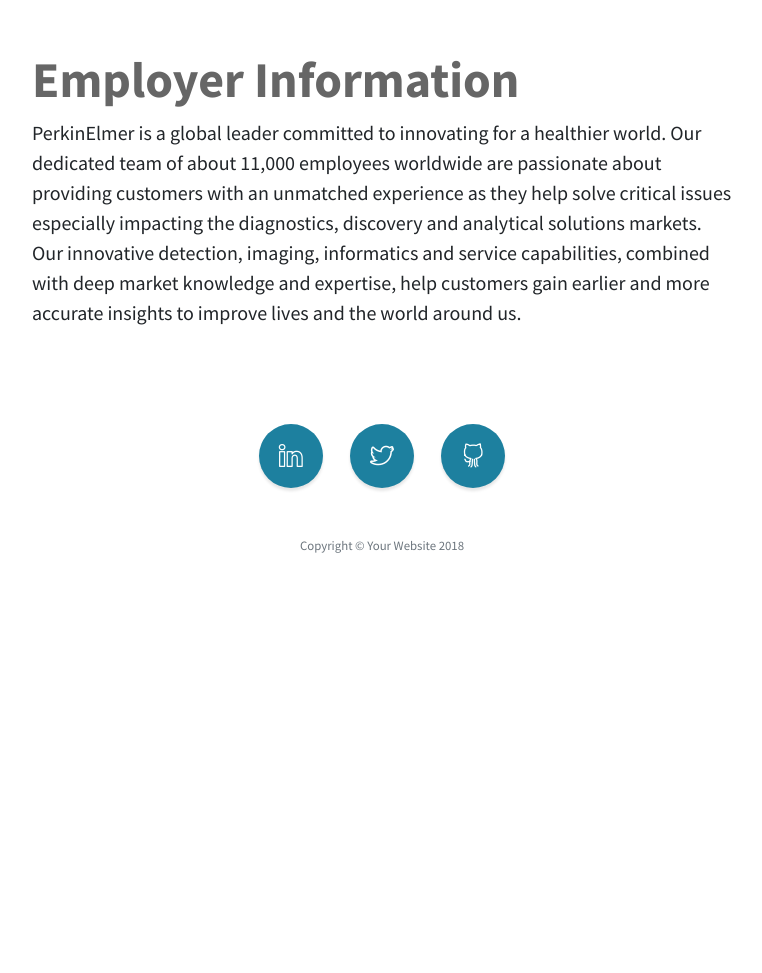
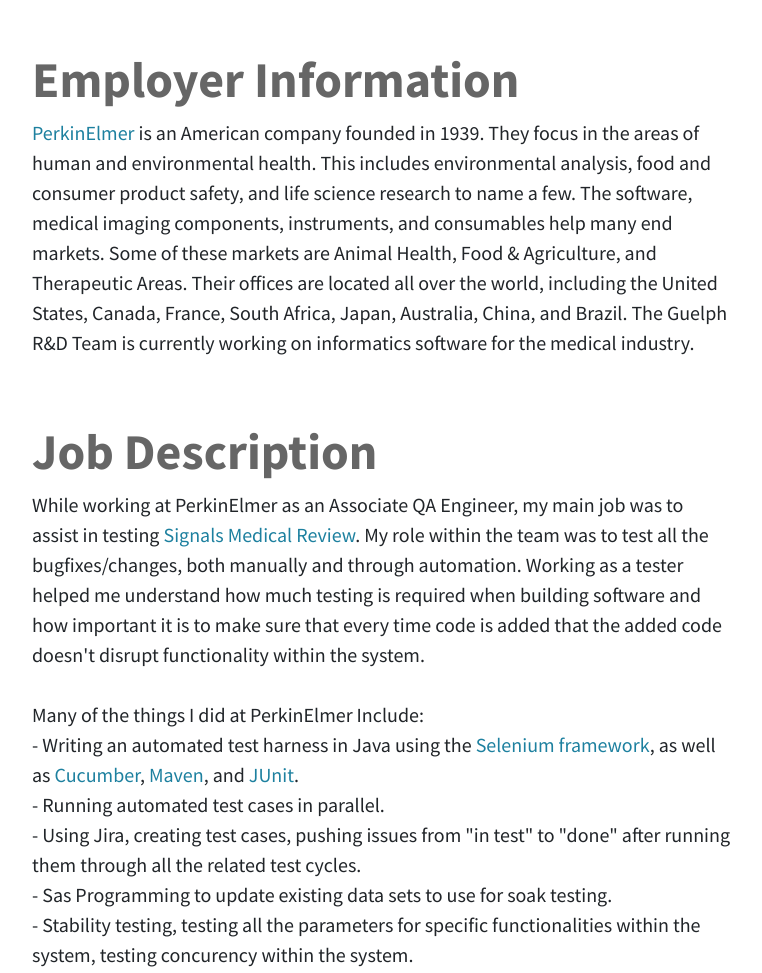
Before and after one commit to mvamvakas/mvamvakas.github.io, a website: page pages/perkinelmer.html in a window 1280 px wide. Shown: the part 580-1553 px from the top of the page, without its empty margins (258-1020 px from the left). Before the commit the page ends 1215 px from the top, so only its background shows below. Drawn offline with Linux system fonts and the light colour scheme.

Commit message:
Added in job description as well as edited website titles

```diff
--- a/pages/perkinelmer.html
+++ b/pages/perkinelmer.html
@@ -8,7 +8,7 @@
     <meta name="description" content="">
     <meta name="author" content="">
 
-    <title>Michael Vamvakas - Coop Site</title>
+    <title>PerkinElmer - Michael</title>
 
     <!-- Bootstrap Core CSS -->
     <link href="../vendor/bootstrap/css/bootstrap.min.css" rel="stylesheet">
@@ -44,9 +44,31 @@
 	  <br>
 	  <h2 class="work-term-report-head"> Employer Information </h2>
 	  <p style="font-size: 20px;">
-	  PerkinElmer is a global leader committed to innovating for a healthier world. Our dedicated team of about 11,000 employees worldwide are passionate about providing customers with an
-	  unmatched experience as they help solve critical issues especially impacting the diagnostics, discovery and analytical solutions markets. Our innovative detection, imaging, informatics
-	  and service capabilities, combined with deep market knowledge and expertise, help customers gain earlier and more accurate insights to improve lives and the world around us.
+	  <a href="https://www.perkinelmer.com/">PerkinElmer</a> is an American company founded in 1939. They focus in the areas of human and environmental health. This includes environmental analysis, food and consumer product safety,
+	  and life science research to name a few. The software, medical imaging components, instruments, and consumables help many end markets. Some of these markets are Animal Health,
+	  Food & Agriculture, and Therapeutic Areas. Their offices are located all over the world, including the United States, Canada, France, South Africa, Japan,
+	  Australia, China, and Brazil. The Guelph R&D Team is currently working on informatics software for the medical industry.
+	  </p>
+	  <br>
+	  <br>
+	  <h2 class="work-term-report-head"> Job Description </h2>
+	  <p style="font-size: 20px;">
+	  While working at PerkinElmer as an Associate QA Engineer, my main job was to assist in testing <a href="https://www.perkinelmer.com/product/signals-medical-review-smr">Signals Medical Review</a>. My role
+	  within the team was to test all the bugfixes/changes, both manually and through automation. Working as a tester helped me understand how much testing is required when building software and how important
+	  it is to make sure that every time code is added that the added code doesn't disrupt functionality within the system.
+	  <br>
+	  <br>
+	  Many of the things I did at PerkinElmer Include:
+	  <br>
+	  - Writing an automated test harness in Java using the <a href="https://www.seleniumhq.org/">Selenium framework</a>, as well as <a href="https://cucumber.io/">Cucumber</a>, <a href="https://maven.apache.org/">Maven</a>, and <a href="https://www.perkinelmer.com/product/signals-medical-review-smr">JUnit</a>.
+	  <br>
+	  - Running automated test cases in parallel.
+	  <br>
+	  - Using Jira, creating test cases, pushing issues from "in test" to "done" after running them through all the related test cycles.
+	  <br>
+	  - Sas Programming to update existing data sets to use for soak testing.
+	  <br>
+	  - Stability testing, testing all the parameters for specific functionalities within the system, testing concurency within the system.
 	  </p>
 	</div>
 
```
Also changed, not shown: index.html (+2 -2 lines).
